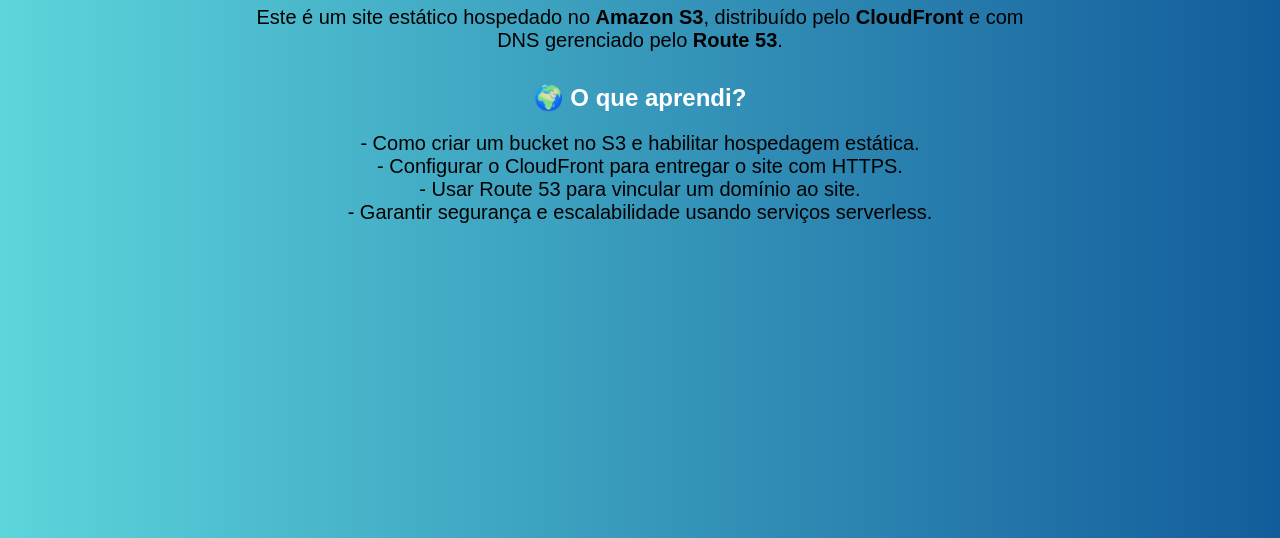
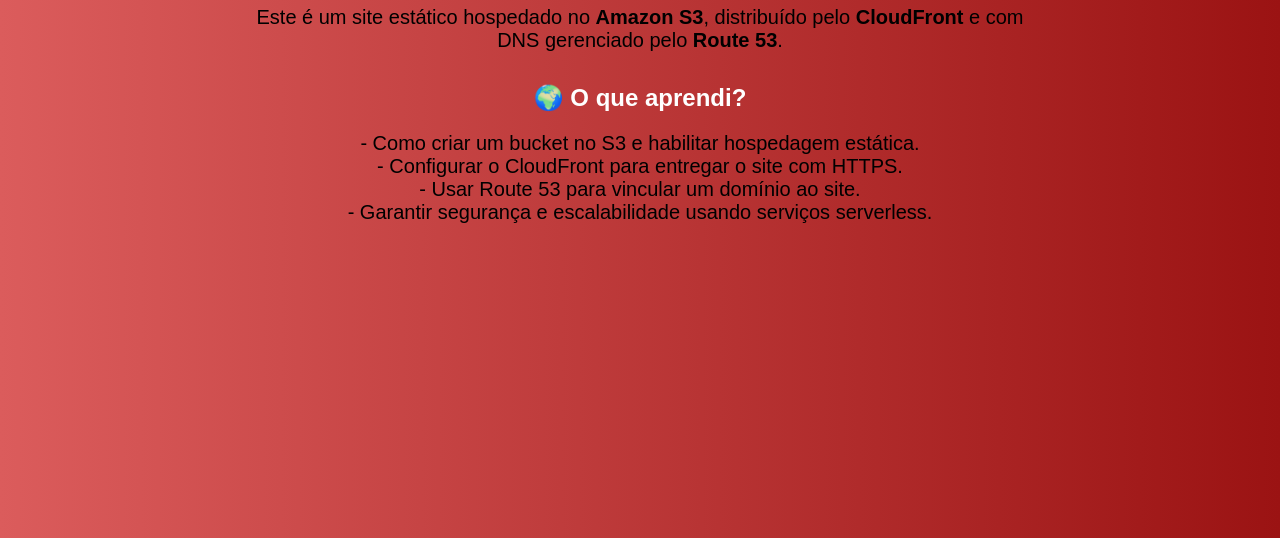
Before and after one commit to Jotaznx/site-estatico, a plain HTML site: page index.html in a window 1280 px wide. Shown: the part 262-800 px from the top of the page. Drawn offline with Linux system fonts and the light colour scheme.

Commit message:
Trocando a cor do site

```diff
--- a/index.html
+++ b/index.html
@@ -9,7 +9,7 @@
       margin: 0;
       padding: 0;
       font-family: Arial, sans-serif;
-      background: linear-gradient(to right, #5cd5db, #135c9b);
+      background: linear-gradient(to right, #db5c5c, #9b1313);
       color: #fff;
       text-align: center;
     }
```
